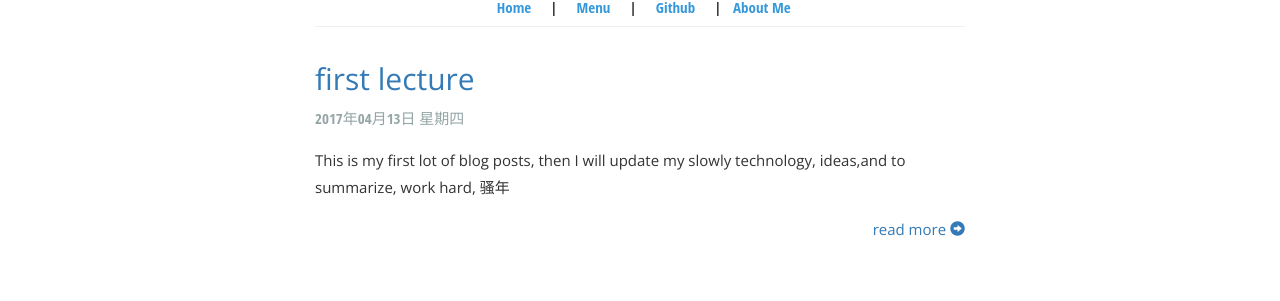
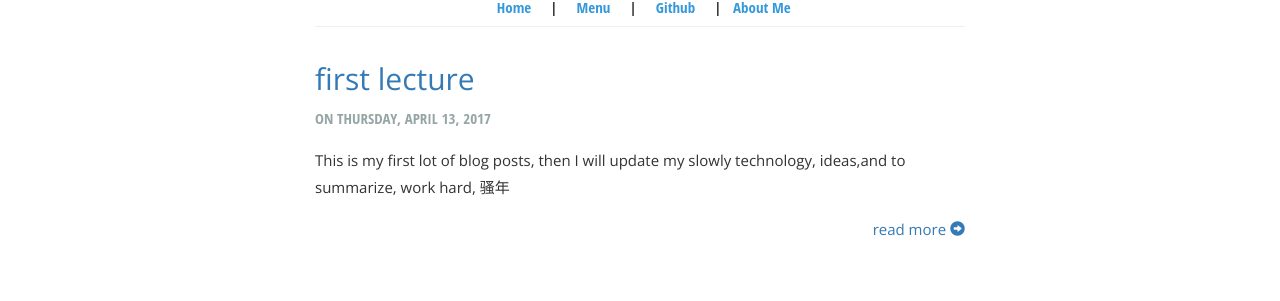
Before and after one commit to KuJMSliwang/KuJMSliwang.github.io, a Jekyll site: the page built from index.html, in a window 1280 px wide. Shown: the part 136-437 px from the top of the page. Built offline with Jekyll 4.4.1, drawn with Linux system fonts in a browser that asks for light colours.

Commit message:
内容修改

````diff
--- a/_posts/2017-04-13-Getting-Started.md
+++ b/_posts/2017-04-13-Getting-Started.md
@@ -1,7 +1,7 @@
 ---
 layout: post_layout
 title: first lecture
-time: 2017年04月13日 星期四
+time: On Thursday, April 13, 2017
 location: 北京
 pulished: true
 excerpt_separator: "```"
````
